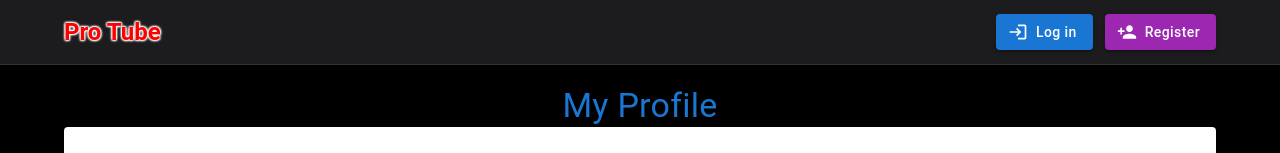
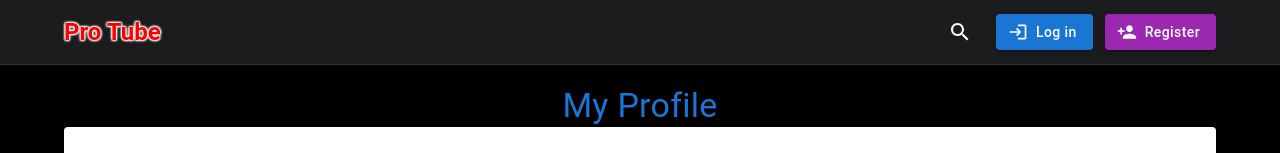
Before and after one commit to BarrosoIsmael/LS_Protube_ManelSergioJoaquinIsma, a React (Vite) app in the folder frontend/: page /profile in a window 1280 px wide. Shown: the top 153 px of the page. Built offline with nearby package versions, Linux system fonts and the light colour scheme; no server answers.

Commit message:
Buscador

```diff
--- a/frontend/src/components/Header.tsx
+++ b/frontend/src/components/Header.tsx
@@ -1,15 +1,19 @@
 import React, { useState } from "react";
-import { AppBar, Toolbar, Typography, Button, Container, Box, Menu, MenuItem } from "@mui/material";
+import { AppBar, Toolbar, Typography, Button, Container, Box, Menu, MenuItem, IconButton, TextField, InputAdornment } from "@mui/material";
 import { Link } from "react-router-dom";
 import LoginIcon from "@mui/icons-material/Login";
 import PersonAddIcon from "@mui/icons-material/PersonAdd";
 import AccountCircleIcon from "@mui/icons-material/AccountCircle";
+import SearchIcon from "@mui/icons-material/Search";
+import CloseIcon from "@mui/icons-material/Close";
 import { useAuth } from "../context/AuthContext";
 import { useHandleLogout } from "../utils/authUtils";
 
 const Header: React.FC = () => {
   const { user } = useAuth();
   const [anchorEl, setAnchorEl] = useState<null | HTMLElement>(null);
+  const [searchOpen, setSearchOpen] = useState(false);
+  const [searchQuery, setSearchQuery] = useState("");
   const handleLogout = useHandleLogout();
 
   const handleMenuOpen = (event: React.MouseEvent<HTMLElement>) => {
@@ -18,6 +22,14 @@ const Header: React.FC = () => {
 
   const handleMenuClose = () => {
     setAnchorEl(null);
+  };
+
+  const handleSearchToggle = () => {
+    setSearchOpen(!searchOpen);
+  };
+
+  const handleSearchChange = (event: React.ChangeEvent<HTMLInputElement>) => {
+    setSearchQuery(event.target.value);
   };
 
   return (
@@ -32,6 +44,30 @@ const Header: React.FC = () => {
           >
             Pro Tube
           </Typography>
+          <Box sx={searchContainerStyles}>
+            <IconButton color="inherit" onClick={handleSearchToggle}>
+              {searchOpen ? <CloseIcon /> : <SearchIcon />}
+            </IconButton>
+            {searchOpen && (
+              <TextField
+                variant="outlined"
+                size="small"
+                placeholder="Search..."
+                value={searchQuery}
+                onChange={handleSearchChange}
+                sx={searchFieldStyles}
+                InputProps={{
+                  endAdornment: (
+                    <InputAdornment position="end">
+                      <IconButton color="inherit">
+                        <SearchIcon />
+                      </IconButton>
+                    </InputAdornment>
+                  ),
+                }}
+              />
+            )}
+          </Box>
           <Box sx={buttonContainerStyles}>
             {user ? (
               <>
@@ -119,6 +155,19 @@ const logoStyles = {
   flexGrow: 1,
 };
 
+const searchContainerStyles = {
+  display: "flex",
+  alignItems: "center",
+  marginLeft: "auto",
+  marginRight: "1rem",
+};
+
+const searchFieldStyles = {
+  marginLeft: "1rem",
+  backgroundColor: "white",
+  borderRadius: "4px",
+};
+
 const buttonContainerStyles = {
   display: "flex",
   gap: 1.5,
```
